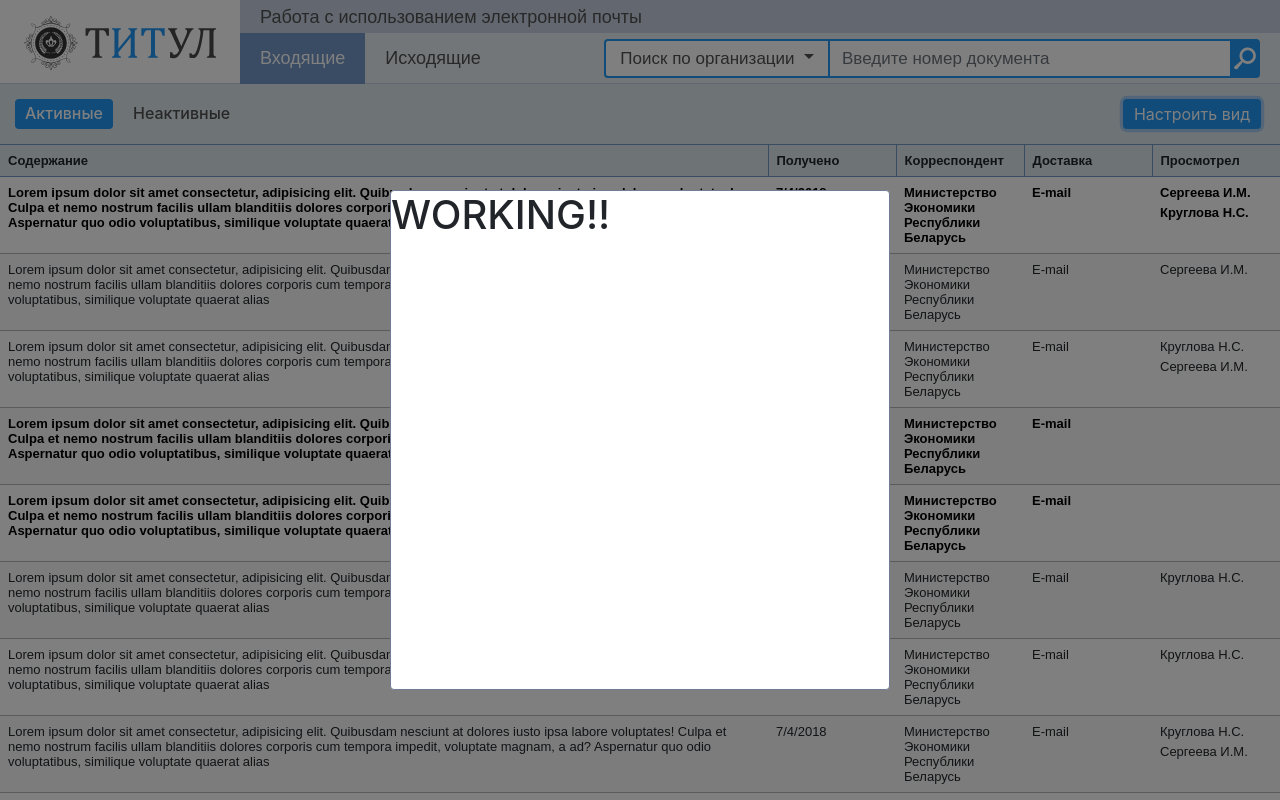
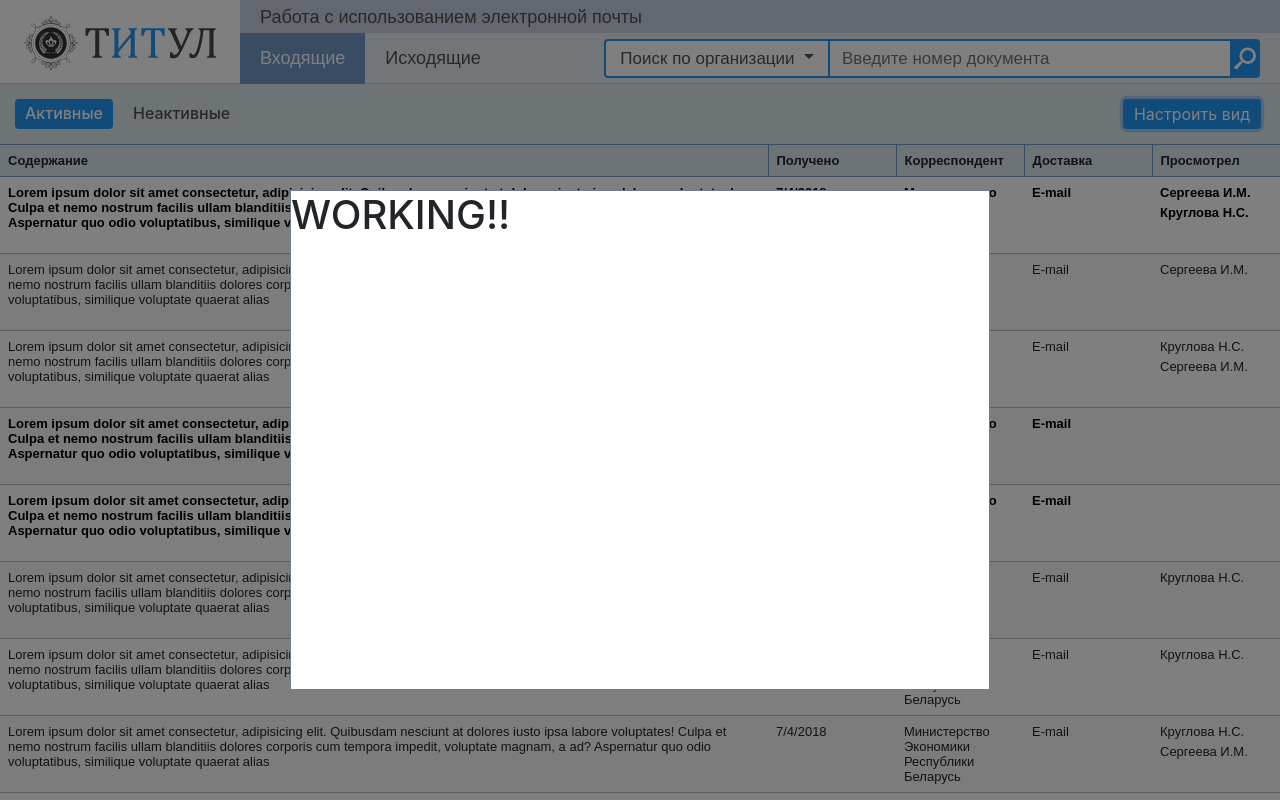
Before and after one commit to IamGrooooot/mr-email-status, an Angular app: page /system/inbox-active in a window 1280 px wide. Both pictures are taken after a click on the button "Настроить вид". Shown: the top 800 px of the page. Built offline with nearby package versions, Linux system fonts and the light colour scheme.

Commit message:
add new table

```diff
--- a/src/app/system/page/page.component.sass
+++ b/src/app/system/page/page.component.sass
@@ -8,32 +8,38 @@
 .table-area
   z-index: -1
   margin-top: 34px
+  max-height: calc(100% - 540px) !important
+  overflow-y: auto
+  width: 1280px
 
-table.responsive-table
-  tbody
-    tr
+table
+  margin-bottom: 0
 
-      &.active-message
-        font-weight: 600
-        color: black
+  &.responsive-table
+    tbody
+      tr
 
-      &.choise-message
-        background-color: #a9ddfe !important
+        &.active-message
+          font-weight: 600
+          color: black
 
-      &:hover
-        cursor: pointer
+        &.choise-message
+          background-color: #a9ddfe !important
 
-      td
-        padding: 0.5rem
-        border-bottom: 1px solid #b6b6b6
+        &:hover
+          cursor: pointer
 
-        p
-          margin-bottom: 5px
+        td
+          padding: 0.5rem
+          border-bottom: 1px solid #b6b6b6
+
+          p
+            margin-bottom: 5px
 
   thead
     position: fixed
     top: 144px
-    width: 100%
+    width: 1280px
     display: table
     background-color: #dde6ed
 
--- a/src/app/system/shared/components/filter/filter.component.sass
+++ b/src/app/system/shared/components/filter/filter.component.sass
@@ -6,8 +6,7 @@
     margin-right: auto
     left: 0
     right: 0
-    width: 500px
+    width: 700px
     height: 500px
     top: 190px
     border: 1px solid #6f7e95
-    border-radius: 4px
--- a/src/app/system/shared/components/navbar/navbar.component.sass
+++ b/src/app/system/shared/components/navbar/navbar.component.sass
@@ -119,7 +119,7 @@ $active-color: #7598C7
     color: #fff !important
 
 .header-fixed
-    min-width: 1200px
+    min-width: 1280px
     width: 100%
     position: fixed
     z-index: 1
--- a/src/app/system/shared/components/panel/panel.component.sass
+++ b/src/app/system/shared/components/panel/panel.component.sass
@@ -17,7 +17,7 @@ $text-color: #505050
 .active-inactive-header
   height: 60px
   background-color: #dde6ed
-  min-width: 1200px
+  min-width: 1280px
   position: fixed
   width: 100%
   margin-top: 84px
--- a/src/app/system/system.component.html
+++ b/src/app/system/system.component.html
@@ -1,6 +1,7 @@
 <div
   *ngIf="showViewCustomization"
   class="shadow-view-customization"
+  (click)="closeViewCustomization()"
 >
 </div>
 <mr-filter *ngIf="showViewCustomization"></mr-filter>
--- a/src/app/system/system.component.ts
+++ b/src/app/system/system.component.ts
@@ -23,4 +23,8 @@ export class SystemComponent {
   viewCustomization(customization: boolean){
     this.showViewCustomization = customization
   }
+
+  closeViewCustomization(){
+    this.showViewCustomization = false;
+  }
 }
--- a/src/styles.sass
+++ b/src/styles.sass
@@ -4,3 +4,4 @@ body
   -moz-background-size: cover
   -o-background-size: cover
   background-size: cover
+  overflow: hidden
```
